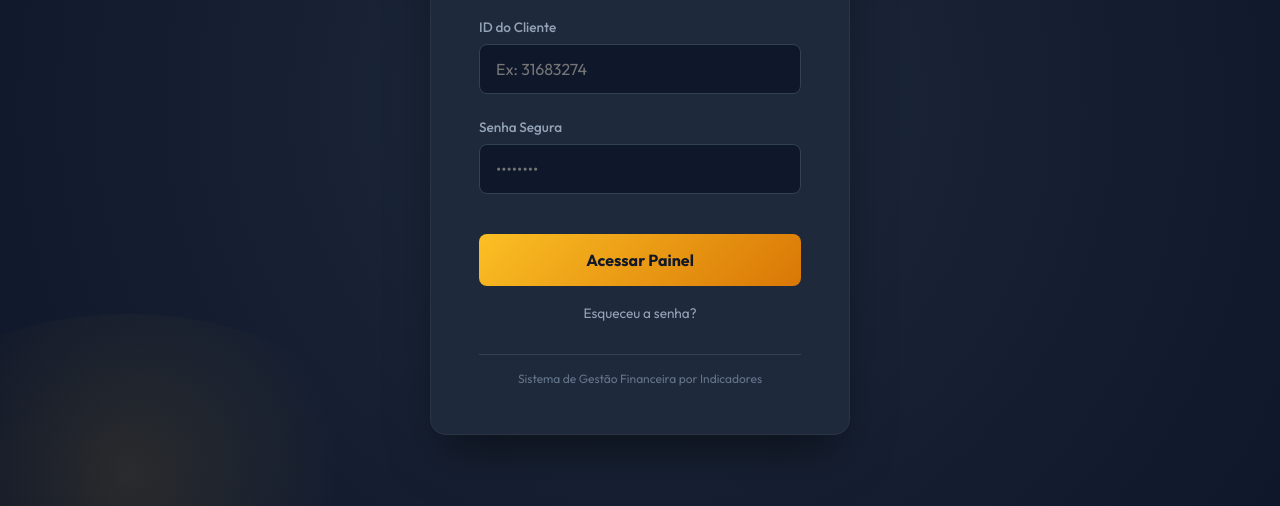
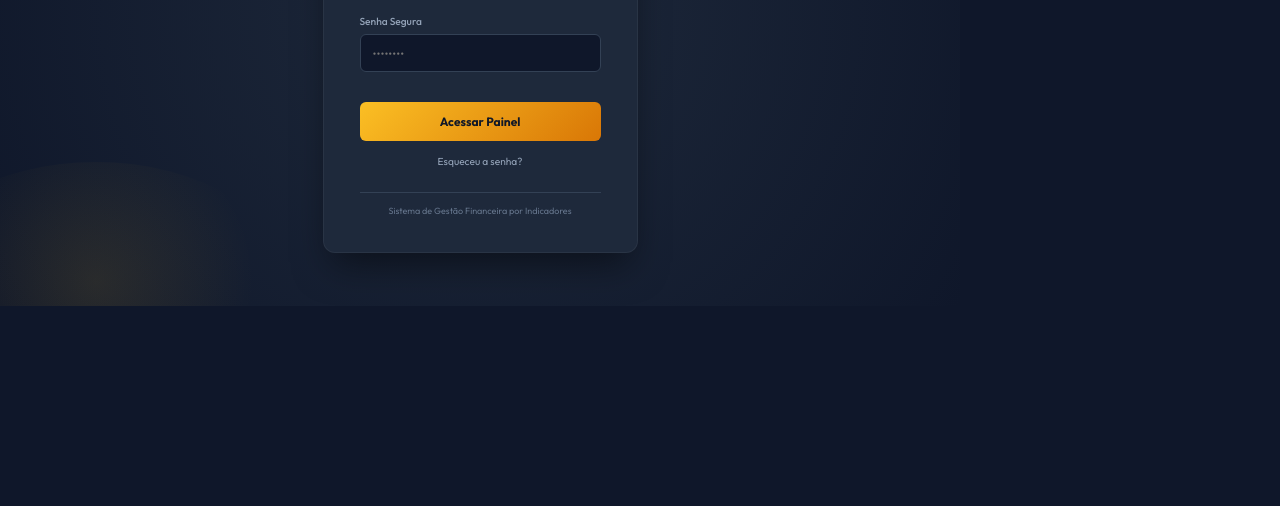
Before and after one commit to martemsal/clarusevolua, a plain HTML site: page index.html in a window 1280 px wide. Shown: the part 294-800 px from the top of the page. Drawn offline with nearby package versions, Linux system fonts and the light colour scheme; a script that the page names is missing.

```diff
--- a/css/style.css
+++ b/css/style.css
@@ -216,6 +216,7 @@ body {
     background-color: var(--bg-dark);
     color: var(--text-primary);
     overflow: hidden;
+    zoom: 0.75;
 }
 
 /* GRID DE INDICADORES - COMPACTO E MULTI-COLUNA */
--- a/index.html
+++ b/index.html
@@ -22,7 +22,7 @@
     <script src="https://cdnjs.cloudflare.com/ajax/libs/pdf.js/3.11.174/pdf.min.js"></script>
 
     <!-- Styles -->
-    <link rel="stylesheet" href="css/style.css?v=1.8.7">
+    <link rel="stylesheet" href="css/style.css?v=1.8.9">
 </head>
 
 <body class="dark-theme">
```
